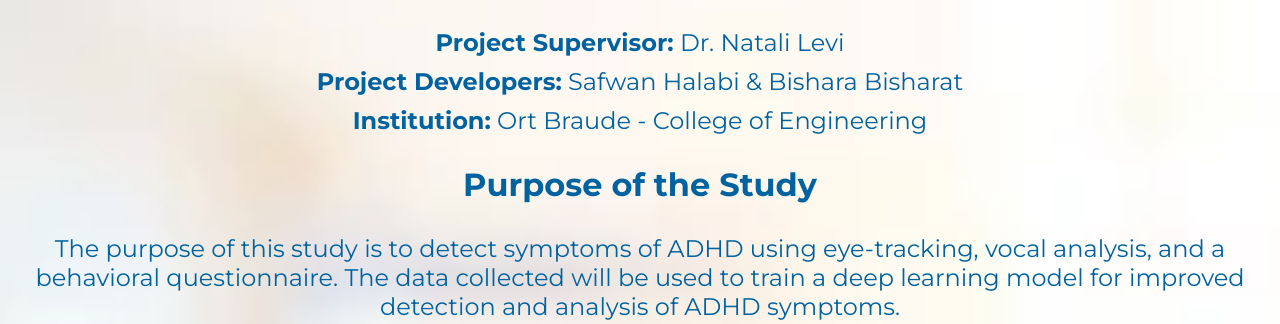
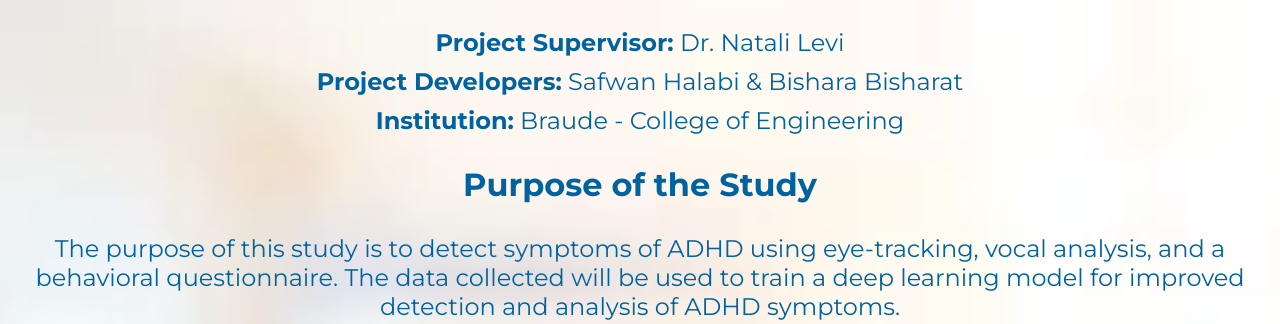
Before and after one commit to Safwan-Halabi/Backend, a Django app: page /consent/ in a window 1280 px wide. Shown: the part 435-759 px from the top of the page. Run offline with Django 5.2, Linux system fonts and the light colour scheme; parts of the project's set-up code (start-up, migrations or seed data) failed here and were passed over; some libraries are stand-ins or nearby versions; some web fonts are replaced.

Commit message:
Update consent-form-page.html
Changed the name of the institution 👍

```diff
--- a/ADHD/templates/consent-form-page.html
+++ b/ADHD/templates/consent-form-page.html
@@ -419,7 +419,7 @@
             <div id="consent-form">
                 <p><strong>Project Supervisor:</strong> Dr. Natali Levi</p>
                 <p><strong>Project Developers:</strong> Safwan Halabi & Bishara Bisharat</p>
-                <p><strong>Institution:</strong> Ort Braude - College of Engineering</p>
+                <p><strong>Institution:</strong> Braude - College of Engineering</p>
 
                 <h3>Purpose of the Study</h3>
                 <p>The purpose of this study is to detect symptoms of ADHD using eye-tracking, vocal analysis, and a
```
